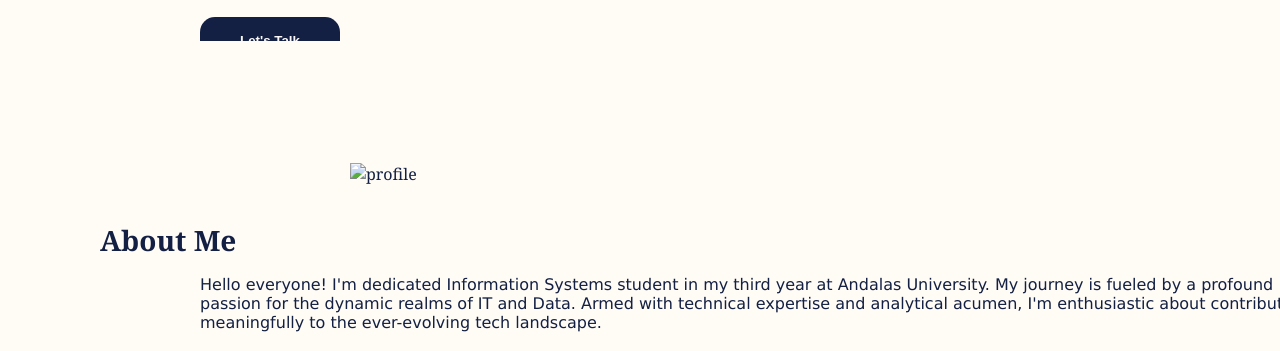
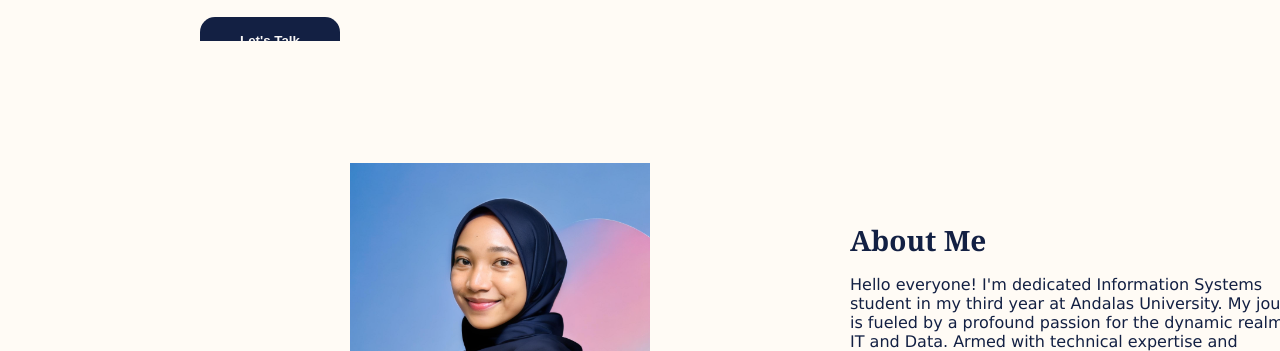
Before and after one commit to nadiianur/nadiianur.github.io, a plain HTML site: page index.html in a window 1280 px wide. Shown: the part 449-800 px from the top of the page. Drawn offline with Linux system fonts and the light colour scheme.

Commit message:
Update index.html

```diff
--- a/index.html
+++ b/index.html
@@ -39,7 +39,7 @@
         <div class="wrapper1">
             <div class="home-right">
                 <div class="card-inner">
-                    <img src="img/img/profile2.JPG" alt="profile">
+                    <img src="img/profile2.JPG" alt="profile">
                 </div>
             </div>
             <div class="home-left">
```
